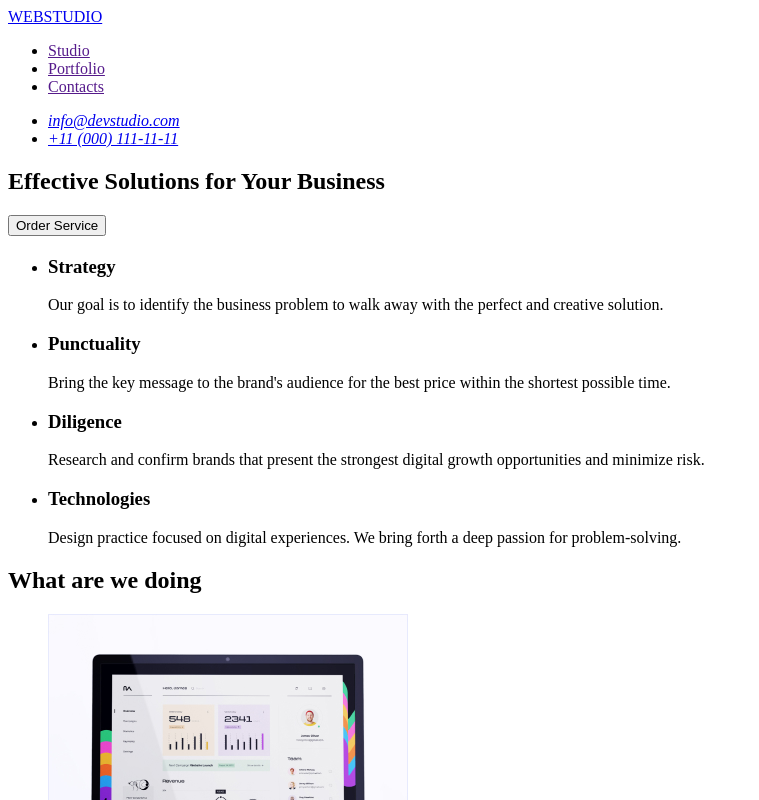
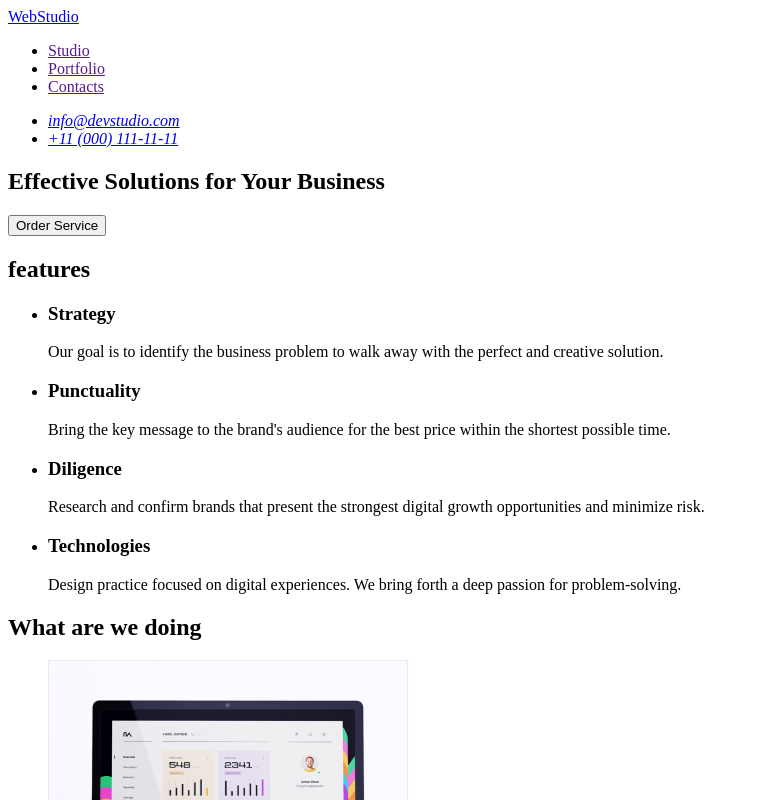
Before and after one commit to AlexMoskalyk/magisetry-goit-markup-hw-01, a plain HTML site: page index.html in a window 1280 px wide. Shown: the top 800 px of the page, without its empty margins (0-759 px from the left). Drawn offline with Linux system fonts and the light colour scheme.

Commit message:
fix logo links and title for 2nd section

```diff
--- a/index.html
+++ b/index.html
@@ -8,7 +8,7 @@
   <body>
     <header>
       <nav>
-        <a href="./index.html">WEBSTUDIO</a>
+        <a href="./index.html">WebStudio</a>
         <ul>
           <li>
             <a href="">Studio</a>
@@ -30,7 +30,7 @@
         <button type="button">Order Service</button>
       </section>
       <section>
-        <h2></h2>
+        <h2>features</h2>
         <ul>
           <li>
             <h3>Strategy</h3>
@@ -138,7 +138,7 @@
       </section>
     </main>
     <footer>
-      <a href="./index.html">WEBSTUDIO</a>
+      <a href="./index.html">WebStudio</a>
       <p>
         Increase the flow of customers and sales for your business with digital
         marketing & growth solutions.
```
